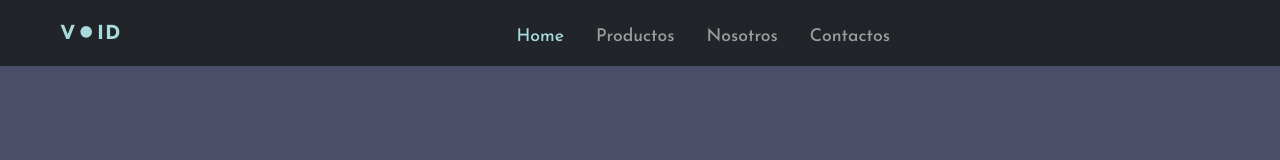
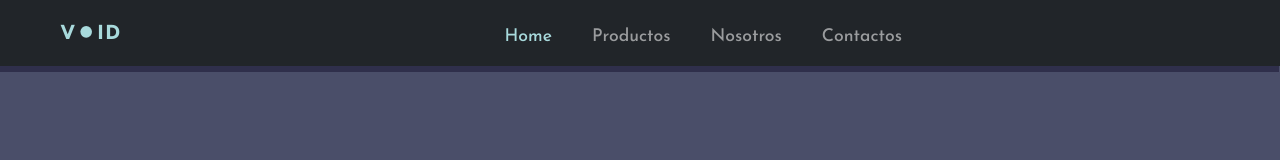
Before and after one commit to xKaige/ecommerceVoid-Barros, a React (Create React App) app: page / in a window 1280 px wide. Shown: the top 160 px of the page. Built offline with nearby package versions, Linux system fonts and the light colour scheme.

Commit message:
Componente Carousel agregado

```diff
--- a/src/App.js
+++ b/src/App.js
@@ -1,7 +1,7 @@
-import NavBar from './components/NavBar';
 import "bootstrap/dist/css/bootstrap.min.css"
 import "bootstrap/dist/js/bootstrap.bundle.min"
 import './index.css';
+import NavBar from './components/NavBar';
 
 function App() {
   return (
--- a/src/components/NavBar.jsx
+++ b/src/components/NavBar.jsx
@@ -10,7 +10,7 @@ function NavBar() {
                     <span className="navbar-toggler-icon"></span>
                 </button>
                 <div className="collapse navbar-collapse justify-content-center" id="navbarNav">
-                    <ul className="navbar-nav gap-3 mt-2">
+                    <ul className="navbar-nav gap-4 mt-2">
                         <li className="nav-item">
                             <a className="nav-link active" aria-current="page" href="#">Home</a>
                         </li>
@@ -28,7 +28,6 @@ function NavBar() {
             </div>
         </nav>
     )
-
 }
 
 export default NavBar;
--- a/src/index.css
+++ b/src/index.css
@@ -14,6 +14,7 @@ code {
 
 :root {
   --background-color: #22223b;
+  --background-shadow-color: #2f2f4b;
   --nav-color: #a8dadc;
   --nav-active-color: #f1faee;
 }
@@ -29,6 +30,10 @@ body {
 
 .contenedorNuevo {
   margin-left: 1rem;
+}
+
+.navbar {
+  box-shadow: -1px 6px var(--background-shadow-color) !important;
 }
 
 .nav-tipografia {
@@ -52,6 +57,7 @@ body {
 a:hover{
   color: var(--nav-active-color) !important;
   transition: 0.2s;
+
 }
 
 .nav-link.active{
```
Also changed, not shown: src/components/Carousel.jsx (added, +20 -0 lines).
